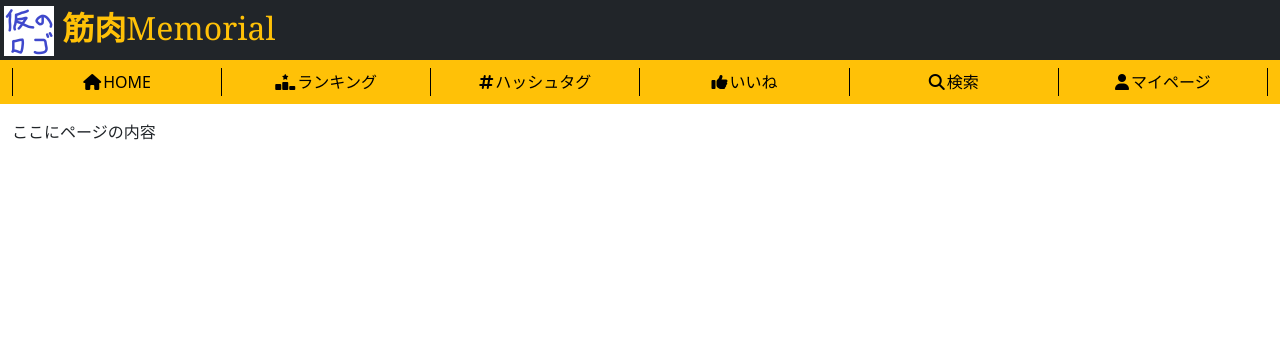
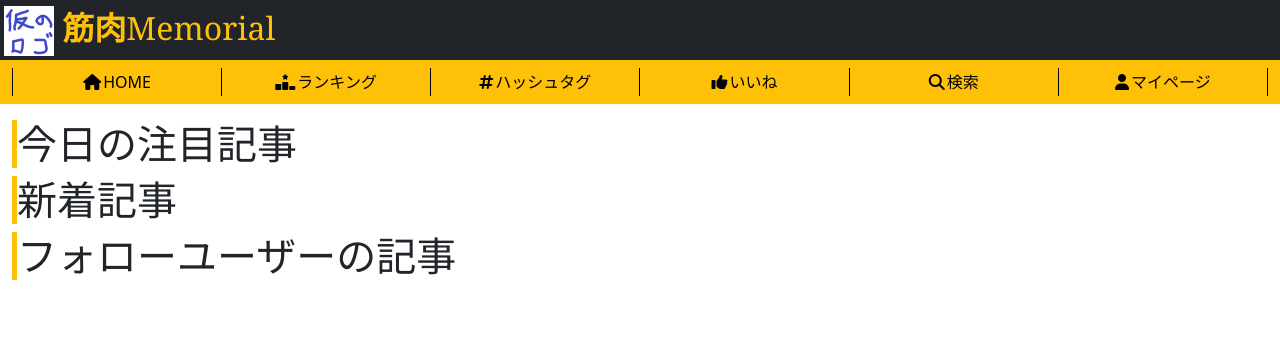
Before and after one commit to Mitsutan/2023Dev3Early, a PHP site: page /index.php in a window 1280 px wide. Shown: the top 364 px of the page. Run offline with PHP 8.4, Linux system fonts and the light colour scheme; the visitor is signed in with stand-in values (Sample User, id 1).

Commit message:
Update index.php
かけるとこだけ書いた

```diff
--- a/04_ソースコード/index.php
+++ b/04_ソースコード/index.php
@@ -22,7 +22,13 @@ session_start()
     <?php require_once "./php/header.php" ?>
 
     <div class="container-fluid">
-        ここにページの内容
+        <h1>今日の注目記事</h1>
+        <h1>新着記事</h1>
+        <?php
+        if (isset($_SESSION['user_id'])) {
+            echo '<h1>フォローユーザーの記事</h1>';
+        }
+        ?>
     </div>
 
     <script src="https://cdn.jsdelivr.net/npm/bootstrap@5.0.2/dist/js/bootstrap.bundle.min.js" integrity="sha384-MrcW6ZMFYlzcLA8Nl+NtUVF0sA7MsXsP1UyJoMp4YLEuNSfAP+JcXn/tWtIaxVXM" crossorigin="anonymous"></script>
```
